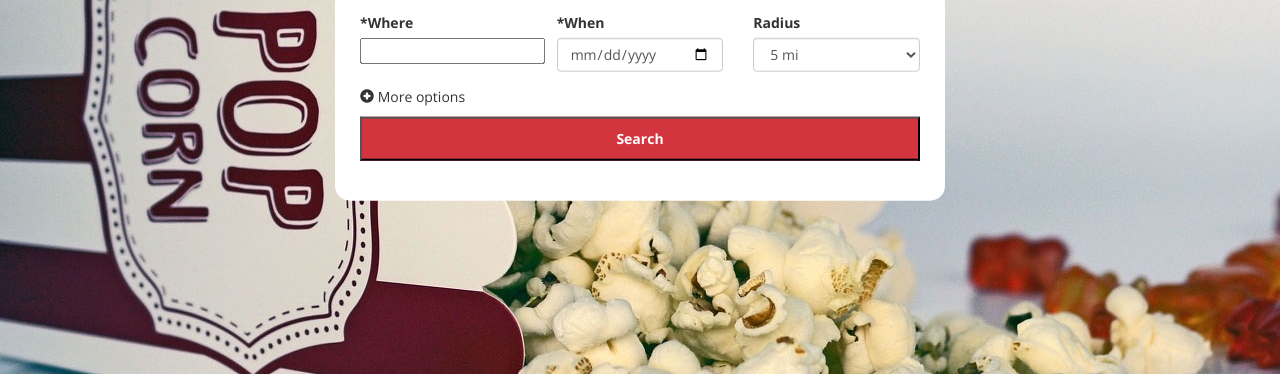
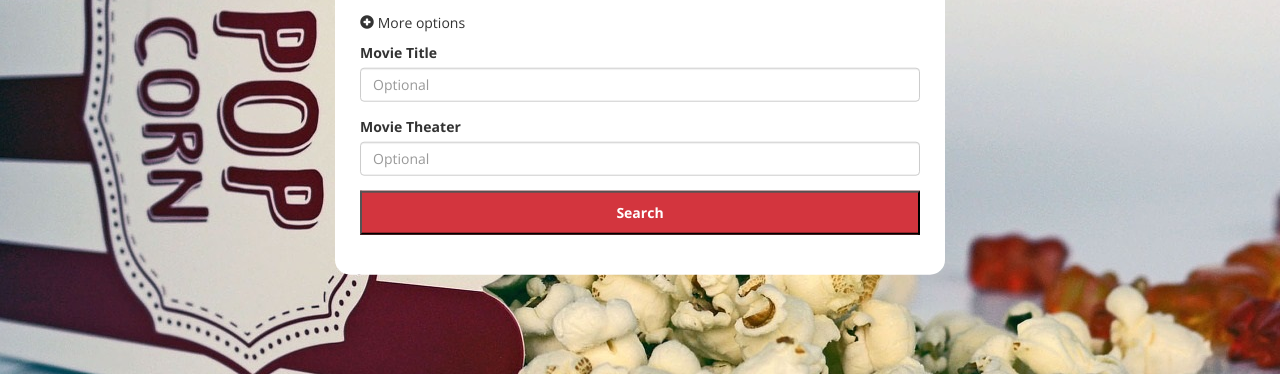
Before and after one commit to shughes1992/Cinemappr, a website: page public/index.html in a window 1280 px wide. Shown: the part 426-800 px from the top of the page. Drawn offline with nearby package versions, Linux system fonts and the light colour scheme.

Commit message:
Added movie title and theater fields to search forms

```diff
--- a/public/index.html
+++ b/public/index.html
@@ -78,7 +78,7 @@
                                                 <label for="location">*Where</label>
                                                 <!-- <input oninput="javascript: if (this.value.length > this.maxLength) this.value = this.value.slice(0, this.maxLength);" type="number"
                                                     maxlength="5" min="0" id="zipcode" name="location">  -->
-                                                    <input type="number" maxlength="5" min="0" id="zipcode" name="zipcode">
+                                                <input type="number" class="form-control" maxlength="5" min="0" id="zipcode" name="zipcode" placeholder="Zipcode">
                                             </div>
                                             <div class="col-md-4">
                                                 <div class="form-group">
@@ -102,6 +102,14 @@
                                             <div class="col-md-12">
                                                 <p>
                                                     <span class="glyphicon glyphicon-plus-sign"></span> More options</p>
+                                                <div class="form-group">
+                                                    <label for="movie-title">Movie Title</label>
+                                                    <input type="text" class="form-control" id="movie-title" name="title" placeholder="Optional">
+                                                </div>
+                                                <div class="form-group">
+                                                    <label for="movie-title">Movie Theater</label>
+                                                    <input type="text" class="form-control" id="movie-theater" name="theater" placeholder="Optional">
+                                                </div>
                                             </div>
                                         </div>
                                         <input type="submit" value="Search" class="submit-btn" id="start">
```
Also changed, not shown: public/theaters.html (+11 -3 lines).
